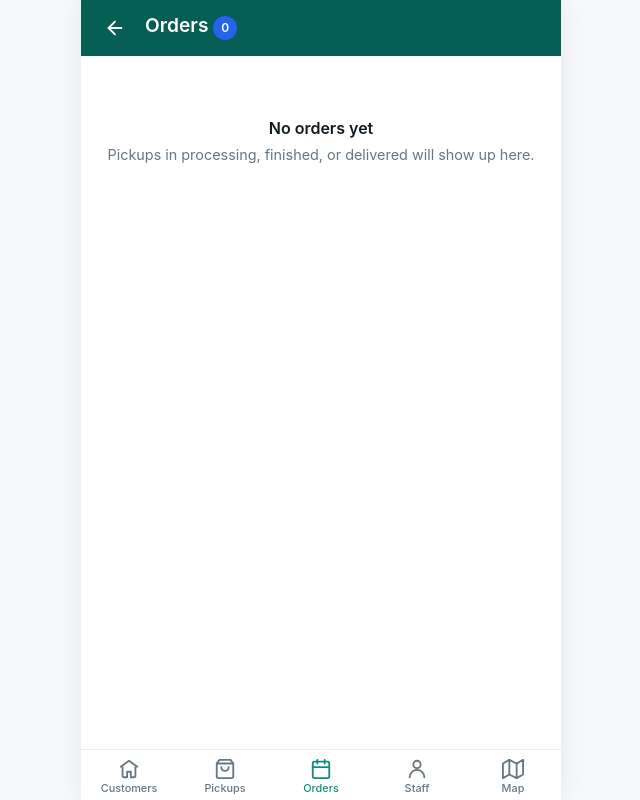
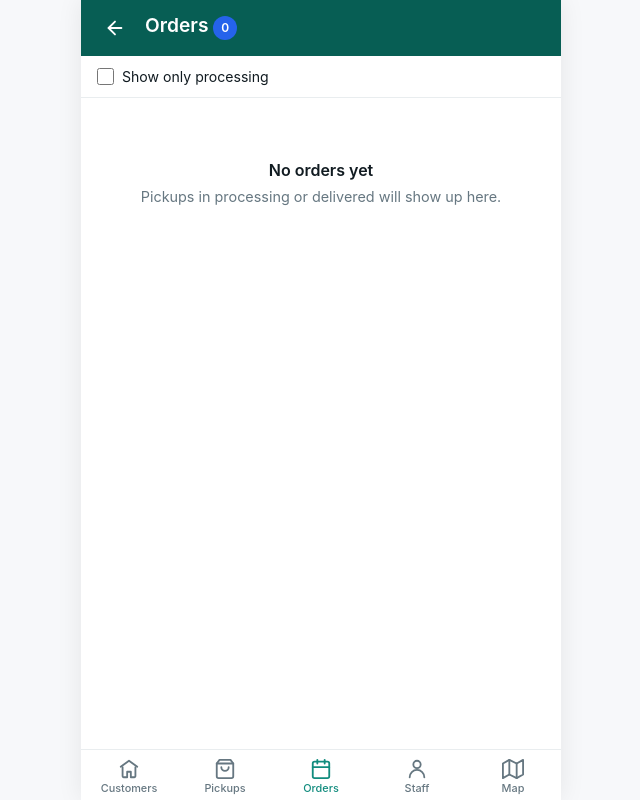
Before and after one commit to suhailvs/pressman, a Django app: page /orders/ in a window 1280 px wide. Shown: the whole page, without its empty margins (319-959 px from the left). Run offline with Django 5.2, Linux system fonts and the light colour scheme; a user stored in the database is signed in; data that the repository does not hold is empty; some libraries are stand-ins or nearby versions.

Commit message:
added lables

```diff
--- a/myapp/templates/locations/list_order.html
+++ b/myapp/templates/locations/list_order.html
@@ -17,6 +17,16 @@
 {% endblock %}
 
 {% block page_content %}
+  <div class="filter-bar">
+    <form method="get" id="filter-form">
+      <label class="filter-checkbox">
+        <input type="checkbox" name="only_finished" value="on"
+               {% if only_finished %}checked{% endif %}
+               onchange="this.form.submit()">
+        <span>Show only processing</span>
+      </label>
+    </form>
+  </div>
   <main class="chat-list has-bottom-nav" role="list">
   {% for pickup in page_obj %}
     <div class="chat-row"
@@ -50,23 +60,13 @@
             {% if pickup.total_items %}
               <span class="chat-row__item-count">{{ pickup.total_items }} pcs</span>
             {% endif %}
-            <span class="status-badge status-badge--{{ pickup.status }}">{{ pickup.get_status_display }}</span>
+            {% if pickup.get_status_display != "Finished" %}<span class="status-badge status-badge--{{ pickup.status }}">{{ pickup.get_status_display }}</span>{% endif %}
           </div>
         </div>
       </div>
 
       <div class="chat-row__quick-actions">
-        {% if pickup.status == 'processing' %}
-        <form method="post" action="{% url 'set_pickup_status' pickup.pk 'finished' %}" onclick="event.stopPropagation()">
-          {% csrf_token %}
-          <button type="submit" class="quick-btn quick-btn--finished" aria-label="Mark as finished" title="Mark as finished">
-            <svg width="15" height="15" viewBox="0 0 24 24" fill="none" stroke="currentColor" stroke-width="2.2" stroke-linecap="round" stroke-linejoin="round">
-              <path d="M20 6 9 17l-5-5"/>
-              <path d="M22 10 11 21l-3.5-3.5"/>
-            </svg>
-          </button>
-        </form>
-        {% elif pickup.status == 'finished' %}
+        {% if pickup.status == 'finished' %}
         <form method="post" action="{% url 'set_pickup_status' pickup.pk 'delivered' %}" onclick="event.stopPropagation()">
           {% csrf_token %}
           <button type="submit" class="quick-btn quick-btn--delivered" aria-label="Mark as delivered" title="Mark as delivered">
@@ -83,7 +83,7 @@
   {% empty %}
     <div class="chat-empty">
       <p class="chat-empty__title">No orders yet</p>
-      <p class="chat-empty__text">Pickups in processing, finished, or delivered will show up here.</p>
+      <p class="chat-empty__text">Pickups in processing or delivered will show up here.</p>
     </div>
   {% endfor %}
   </main>
@@ -91,7 +91,7 @@
   {% if page_obj.paginator.num_pages > 1 %}
   <nav class="pagination" aria-label="Order pages">
     {% if page_obj.has_previous %}
-      <a href="?page={{ page_obj.previous_page_number }}" class="pagination__btn">
+      <a href="?page={{ page_obj.previous_page_number }}{% if only_finished %}&only_finished=on{% endif %}" class="pagination__btn">
         <svg width="16" height="16" viewBox="0 0 24 24" fill="none" stroke="currentColor" stroke-width="2.2" stroke-linecap="round" stroke-linejoin="round">
           <path d="M15 18l-6-6 6-6"/>
         </svg>
@@ -122,6 +122,9 @@
 {% endblock %}
 
 {% block extra_css %}
+  .filter-bar{ display: flex; align-items: center; padding: 10px 16px; background: #fff; border-bottom: 1px solid var(--wa-border); }
+  .filter-checkbox{ display: flex; align-items: center; gap: 8px; font-size: 0.88rem; color: var(--wa-text); cursor: pointer; }
+  .filter-checkbox input[type="checkbox"]{ width: 17px; height: 17px; accent-color: var(--wa-green); cursor: pointer; }
 
   .pagination{ display: flex; align-items: center; justify-content: center; gap: 16px; padding: 14px 16px; background: #fff; border-top: 1px solid var(--wa-border); }
   .pagination__label{ font-size: 0.82rem; color: var(--wa-text-muted); font-weight: 600; }
--- a/myapp/views.py
+++ b/myapp/views.py
@@ -259,17 +259,27 @@ def view_pickup(request, pk):
 
 @staff_required
 def list_order(request):
+    only_finished = request.GET.get("only_finished") == "on"
+
     pickups_qs = Pickup.objects.select_related("location").annotate(
         total_items=Sum("items__quantity")
-    ).filter(
-        status__in=[Pickup.STATUS_FINISHED, Pickup.STATUS_DELIVERED]
-    ).order_by("-invoice_id","-created_at")
+    )
+
+    if only_finished:
+        pickups_qs = pickups_qs.filter(status=Pickup.STATUS_FINISHED)
+    else:
+        pickups_qs = pickups_qs.filter(
+            status__in=[Pickup.STATUS_FINISHED, Pickup.STATUS_DELIVERED]
+        )
+
+    pickups_qs = pickups_qs.order_by("-invoice_id", "-created_at")
 
     paginator = Paginator(pickups_qs, 50)
     page_obj = paginator.get_page(request.GET.get("page"))
 
     return render(request, "locations/list_order.html", {
         "page_obj": page_obj,
+        "only_finished": only_finished,
     })
 
 @staff_required
```
